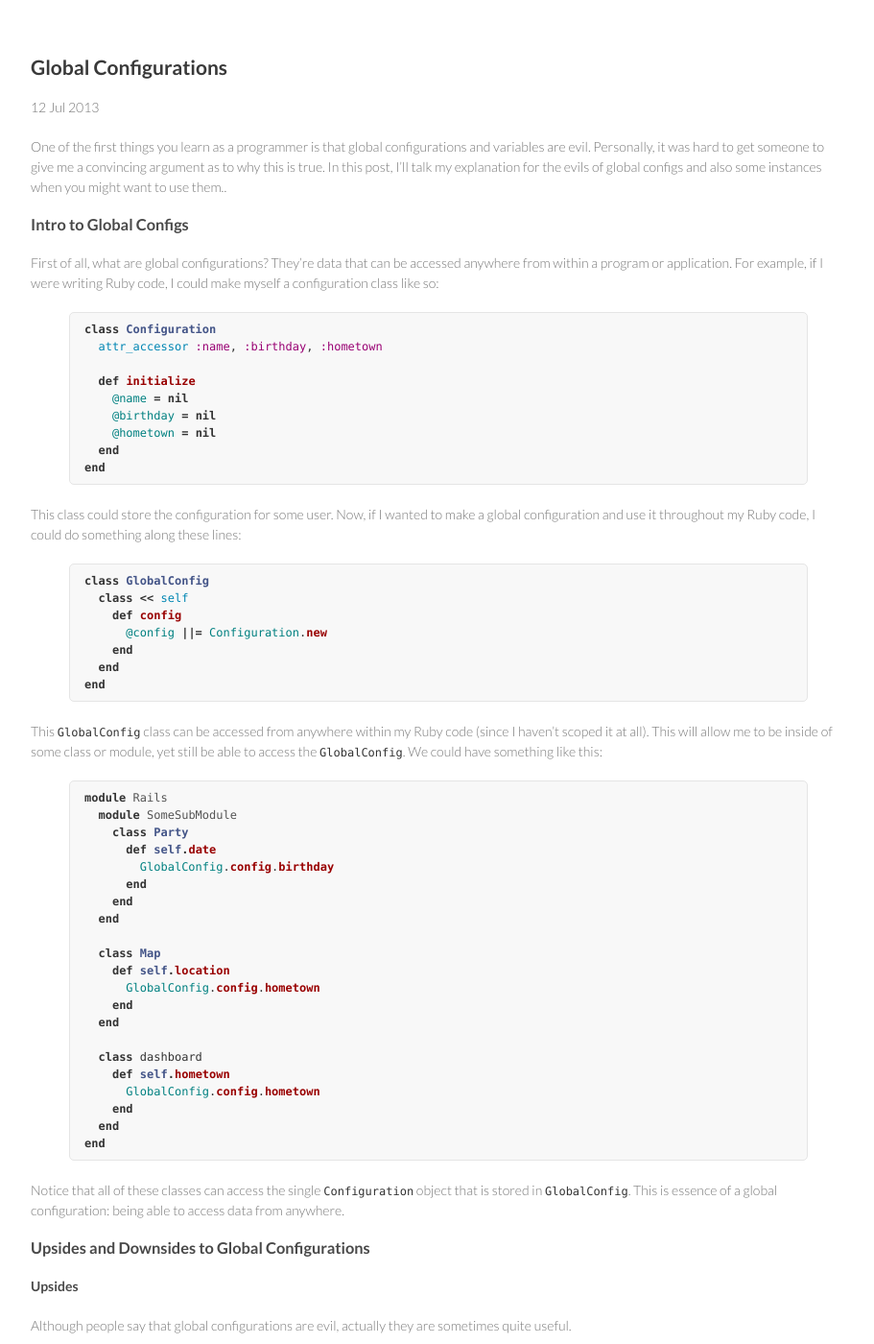
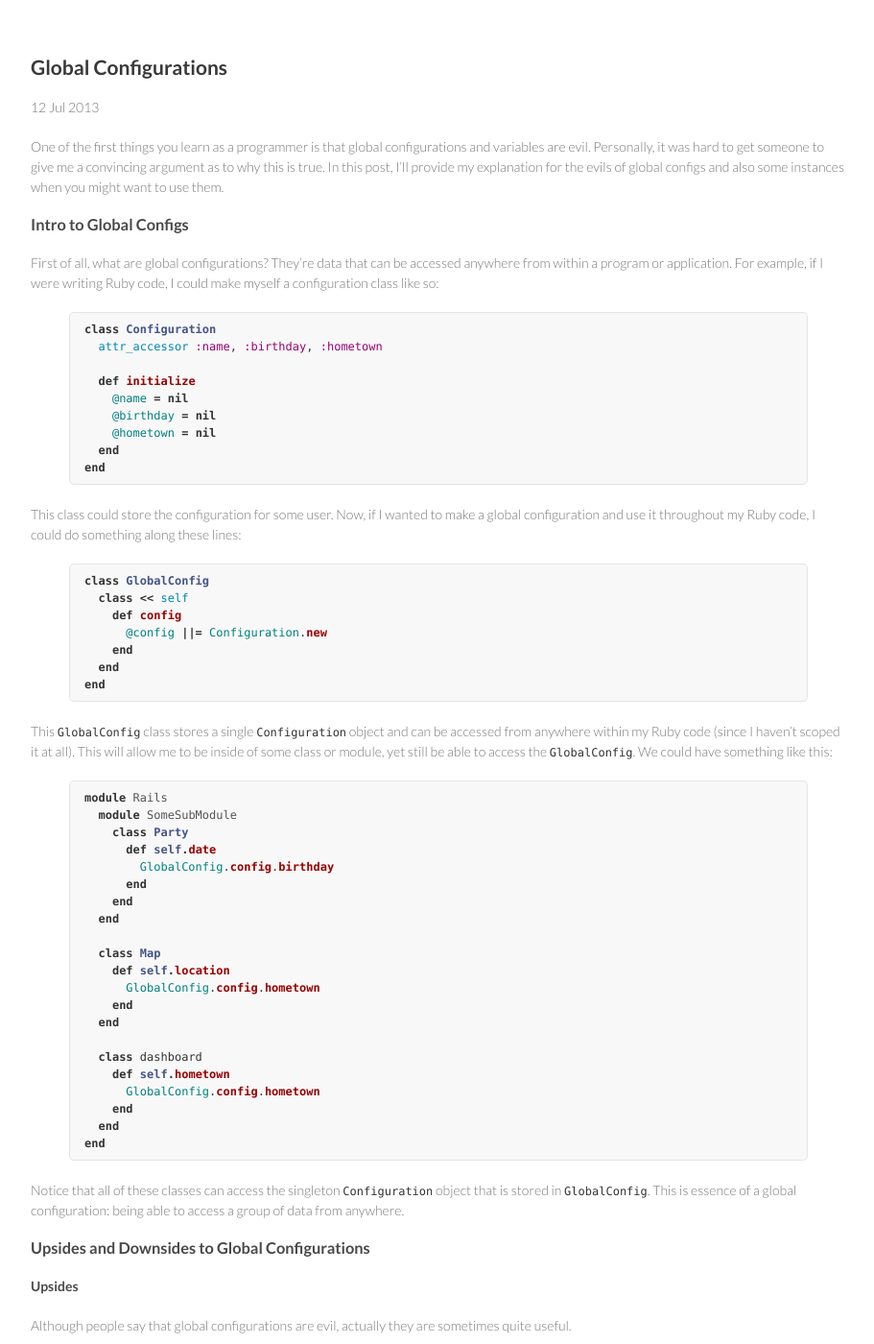
Before and after one commit to wangjohn/wangjohn.github.io, a Jekyll site: the page built from _posts/2013-07-12-global-configs.md, in a window 1280 px wide and 1400 px high. Shown: the whole window at 96% size, without its empty margins (183-1094 px from the left). Built offline with Jekyll 4.4.1, drawn with Linux system fonts in a browser that asks for light colours.

Commit message:
Typographical changes to global configs post.

```diff
--- a/_posts/2013-07-12-global-configs.md
+++ b/_posts/2013-07-12-global-configs.md
@@ -5,7 +5,7 @@ date:   2013-07-12 18:35:37
 categories: rails gsoc
 ---
 
-One of the first things you learn as a programmer is that global configurations and variables are evil. Personally, it was hard to get someone to give me a convincing argument as to why this is true. In this post, I'll talk my explanation for the evils of global configs and also some instances when you might want to use them..
+One of the first things you learn as a programmer is that global configurations and variables are evil. Personally, it was hard to get someone to give me a convincing argument as to why this is true. In this post, I'll provide my explanation for the evils of global configs and also some instances when you might want to use them.
 
 ### Intro to Global Configs
 
@@ -35,7 +35,7 @@ class GlobalConfig
 end
 {% endhighlight %}
 
-This `GlobalConfig` class can be accessed from anywhere within my Ruby code (since I haven't scoped it at all). This will allow me to be inside of some class or module, yet still be able to access the `GlobalConfig`. We could have something like this:
+This `GlobalConfig` class stores a single `Configuration` object and can be accessed from anywhere within my Ruby code (since I haven't scoped it at all). This will allow me to be inside of some class or module, yet still be able to access the `GlobalConfig`. We could have something like this:
 
 {% highlight ruby %}
 module Rails
@@ -61,7 +61,7 @@ module Rails
 end
 {% endhighlight %}
 
-Notice that all of these classes can access the single `Configuration` object that is stored in `GlobalConfig`. This is essence of a global configuration: being able to access data from anywhere.
+Notice that all of these classes can access the singleton `Configuration` object that is stored in `GlobalConfig`. This is essence of a global configuration: being able to access a group of data from anywhere.
 
 ### Upsides and Downsides to Global Configurations
 
```
